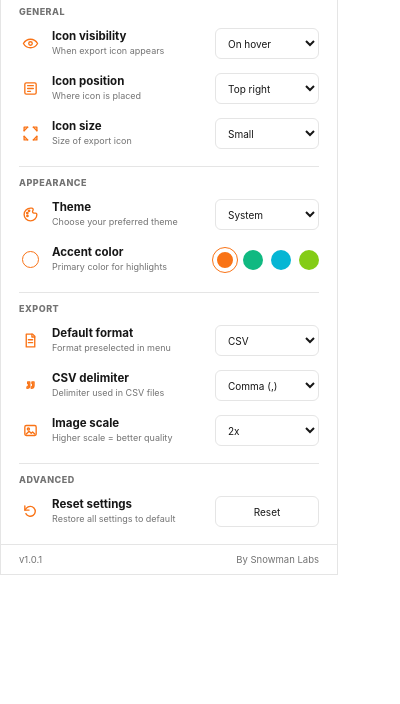
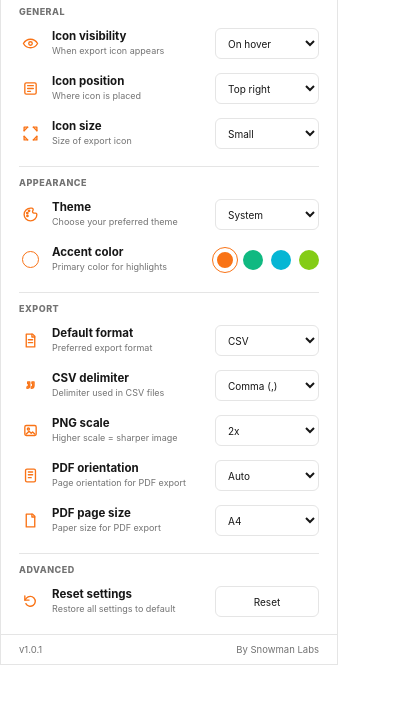
Before and after one commit to Gunawan10/table-snap, a browser extension: page src/popup/popup.html in a window 400 px wide. Shown: the part 74-778 px from the top of the page. Drawn offline with Linux system fonts and the light colour scheme.

Commit message:
Expand export settings for v1.1 formats

```diff
--- a/src/popup/popup.html
+++ b/src/popup/popup.html
@@ -37,9 +37,11 @@
 
       <section>
         <h2>EXPORT</h2>
-        <label class="setting-row"><span class="setting-icon" aria-hidden="true"><svg viewBox="0 0 24 24"><path d="M6 3h9l3 3v15H6z"/><path d="M14 3v4h4M9 11h6M9 15h6"/></svg></span><span class="copy"><b>Default format</b><small>Format preselected in menu</small></span><select name="defaultFormat"><option value="csv">CSV</option><option value="markdown">Markdown</option><option value="image">Image</option></select></label>
+        <label class="setting-row"><span class="setting-icon" aria-hidden="true"><svg viewBox="0 0 24 24"><path d="M6 3h9l3 3v15H6z"/><path d="M14 3v4h4M9 11h6M9 15h6"/></svg></span><span class="copy"><b>Default format</b><small>Preferred export format</small></span><select name="defaultFormat"><option value="csv">CSV</option><option value="xlsx">XLSX</option><option value="json">JSON</option><option value="markdown">Markdown</option><option value="png">PNG</option><option value="pdf">PDF</option><option value="tsv">TSV</option><option value="html">HTML</option><option value="sql">SQL</option><option value="ndjson">NDJSON</option></select></label>
         <label class="setting-row"><span class="setting-icon" aria-hidden="true"><svg viewBox="0 0 24 24"><path d="M8 7h3v5a4 4 0 0 1-4 4v-2a2 2 0 0 0 2-2V9H8zM14 7h3v5a4 4 0 0 1-4 4v-2a2 2 0 0 0 2-2V9h-1z"/></svg></span><span class="copy"><b>CSV delimiter</b><small>Delimiter used in CSV files</small></span><select name="csvDelimiter"><option value=",">Comma (,)</option><option value=";">Semicolon (;)</option><option value="&#9;">Tab</option></select></label>
-        <label class="setting-row"><span class="setting-icon" aria-hidden="true"><svg viewBox="0 0 24 24"><rect x="4" y="5" width="16" height="14" rx="2"/><circle cx="9" cy="10" r="1.5"/><path d="m6 17 4-4 3 3 2-2 3 3"/></svg></span><span class="copy"><b>Image scale</b><small>Higher scale = better quality</small></span><select name="imageScale"><option value="1">1x</option><option value="2">2x</option><option value="3">3x</option></select></label>
+        <label class="setting-row"><span class="setting-icon" aria-hidden="true"><svg viewBox="0 0 24 24"><rect x="4" y="5" width="16" height="14" rx="2"/><circle cx="9" cy="10" r="1.5"/><path d="m6 17 4-4 3 3 2-2 3 3"/></svg></span><span class="copy"><b>PNG scale</b><small>Higher scale = sharper image</small></span><select name="imageScale"><option value="1">1x</option><option value="2">2x</option><option value="3">3x</option></select></label>
+        <label class="setting-row"><span class="setting-icon" aria-hidden="true"><svg viewBox="0 0 24 24"><rect x="5" y="3" width="14" height="18" rx="2"/><path d="M9 7h6M9 11h6M9 15h4"/></svg></span><span class="copy"><b>PDF orientation</b><small>Page orientation for PDF export</small></span><select name="pdfOrientation"><option value="auto">Auto</option><option value="portrait">Portrait</option><option value="landscape">Landscape</option></select></label>
+        <label class="setting-row"><span class="setting-icon" aria-hidden="true"><svg viewBox="0 0 24 24"><path d="M6 3h9l3 3v15H6z"/><path d="M14 3v4h4"/></svg></span><span class="copy"><b>PDF page size</b><small>Paper size for PDF export</small></span><select name="pdfPageSize"><option value="a4">A4</option><option value="letter">Letter</option></select></label>
       </section>
 
       <section class="advanced-section">
```
